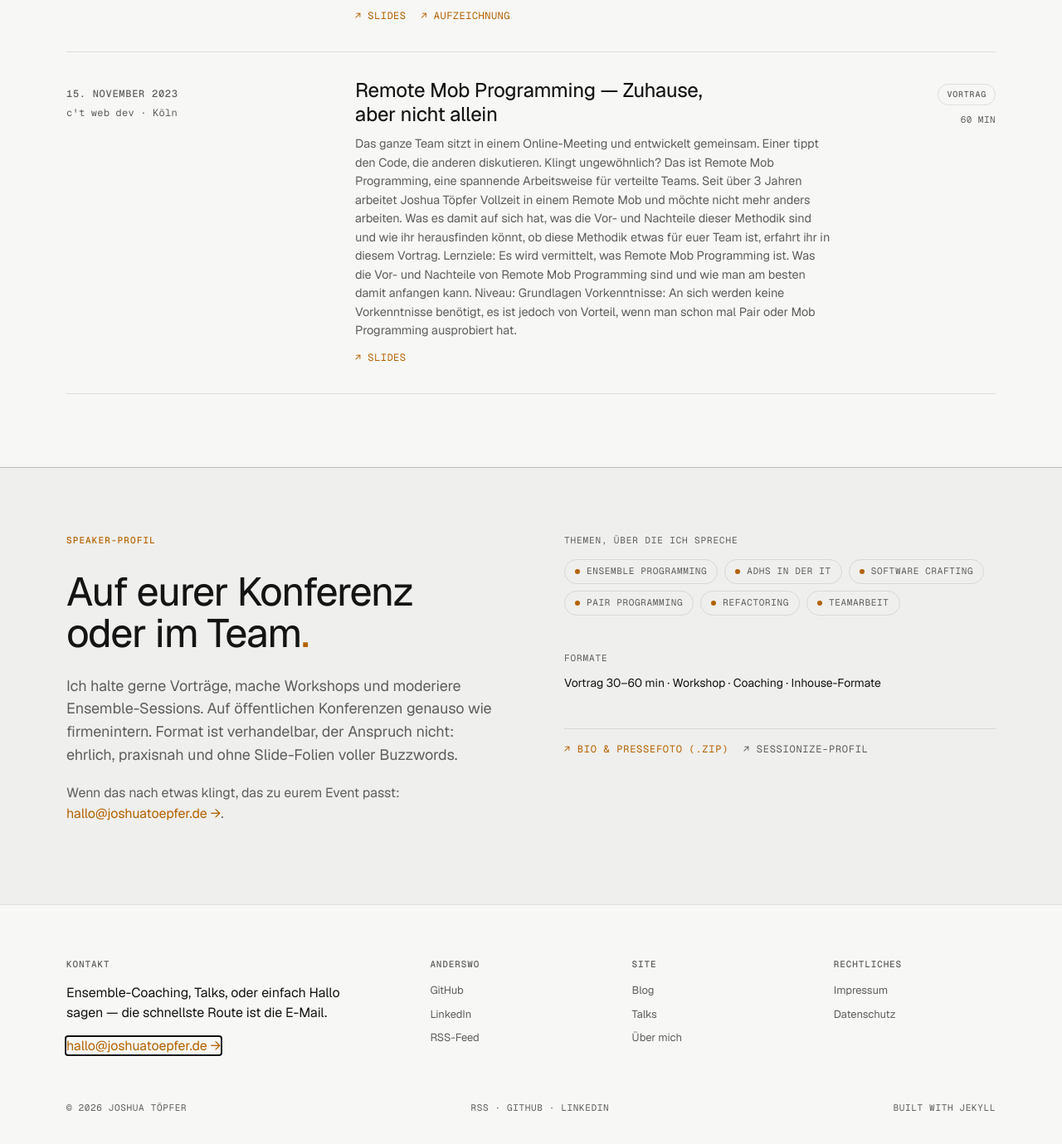
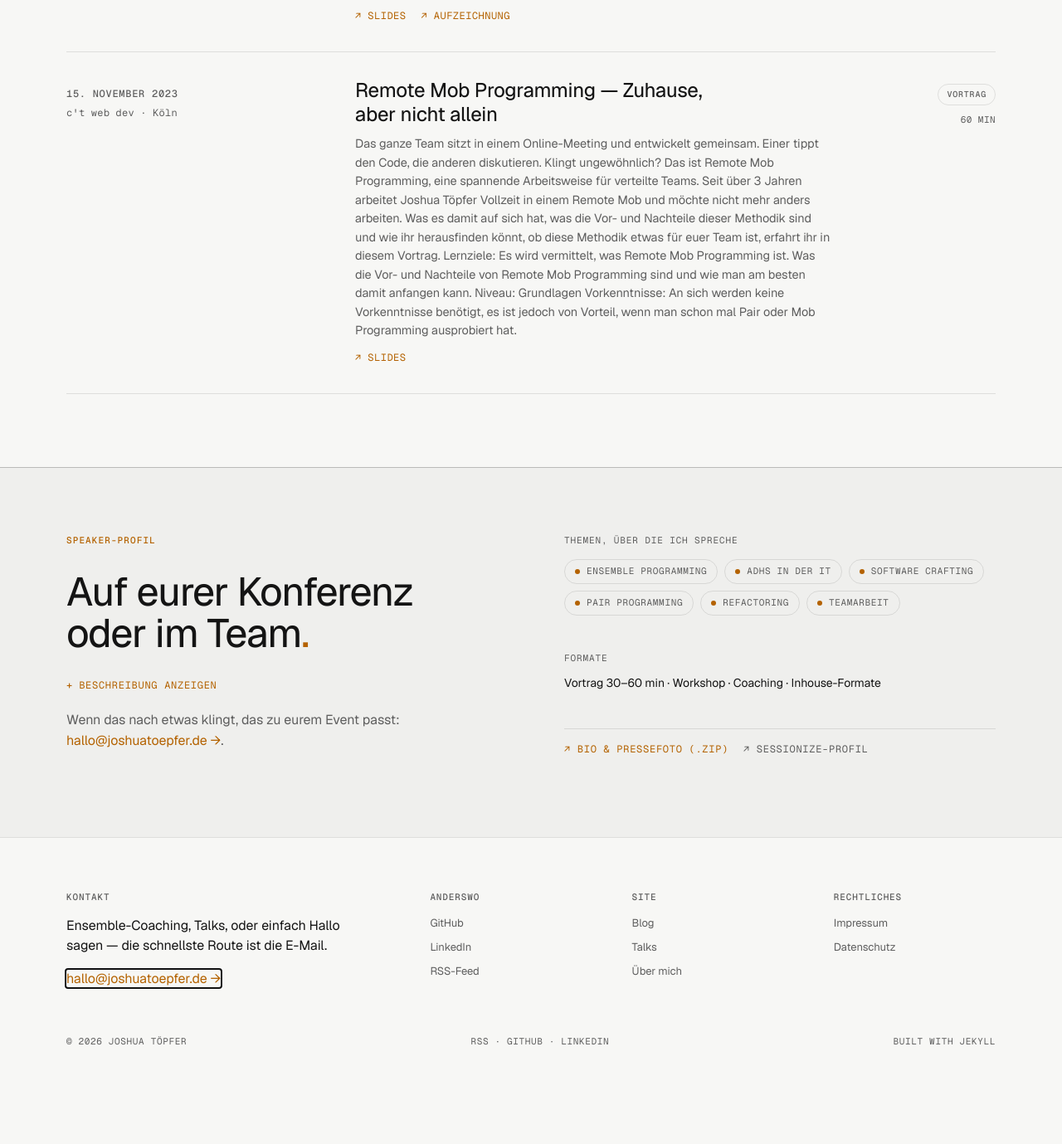
Before and after one commit to hollesse/joshuatoepfer.de, a Jekyll site: the page built from talks/index.html, in a window 1280 px wide and 1400 px high, scrolled down 10496 px. Shown: the top 1379 px of the window at 83% size. Built offline with Jekyll 4.4.1, drawn with Linux system fonts in a browser that asks for light colours; after the commit the page ends 11815 px from its top, so only the background shows below that.

Commit message:
Make speaker profile description collapsible
Wrap the lead paragraph of the speaker profile in a native <details>
element with a styled summary toggle, so the description is collapsed
by default and can be expanded without JavaScript.

Co-Authored-By: Claude Fable 5.1 <noreply@anthropic.com>
Claude-Session: https://claude.ai/code/session_01UdrgPDfB8To4BAyhpT221y

```diff
--- a/_layouts/talks.html
+++ b/_layouts/talks.html
@@ -50,12 +50,17 @@ layout: default
     <div>
       <div class="eyebrow mono">Speaker-Profil</div>
       <h2>Auf eurer Konferenz oder im Team<span class="accent-mark">.</span></h2>
+      <details class="speaker-description">
+        <summary class="mono">
+          <span class="speaker-description-toggle" data-closed="Beschreibung anzeigen" data-open="Beschreibung ausblenden"></span>
+        </summary>
         <p class="lead">
           Ich halte gerne Vorträge, mache Workshops und moderiere
           Ensemble-Sessions. Auf öffentlichen Konferenzen genauso wie
           firmenintern. Format ist verhandelbar, der Anspruch nicht: ehrlich,
           praxisnah und ohne Slide-Folien voller Buzzwords.
         </p>
+      </details>
       <p class="tail">
         Wenn das nach etwas klingt, das zu eurem Event passt:&nbsp;
         <jt-email-protected user="aGFsbG8=" domain="am9zaHVhdG9lcGZlci5kZQ==" style="color: var(--accent);">
--- a/_sass/_layout.scss
+++ b/_sass/_layout.scss
@@ -762,6 +762,38 @@
   margin: 0 0 20px;
   max-width: 44ch;
 }
+.jt .speaker-block .speaker-description {
+  margin: 0 0 20px;
+  max-width: 44ch;
+}
+.jt .speaker-block .speaker-description summary {
+  list-style: none;
+  cursor: pointer;
+  display: inline-flex;
+  align-items: center;
+  gap: 8px;
+  font-size: 12px;
+  letter-spacing: 0.06em;
+  text-transform: uppercase;
+  color: var(--accent);
+  user-select: none;
+}
+.jt .speaker-block .speaker-description summary::-webkit-details-marker { display: none; }
+.jt .speaker-block .speaker-description summary::before {
+  content: "+";
+  font-weight: 500;
+  width: 1ch;
+}
+.jt .speaker-block .speaker-description[open] summary::before { content: "−"; }
+.jt .speaker-block .speaker-description summary:focus-visible {
+  outline: 2px solid var(--accent);
+  outline-offset: 4px;
+}
+.jt .speaker-block .speaker-description-toggle::after { content: attr(data-closed); }
+.jt .speaker-block .speaker-description[open] .speaker-description-toggle::after { content: attr(data-open); }
+.jt .speaker-block .speaker-description .lead {
+  margin: 16px 0 0;
+}
 .jt .speaker-block .tail {
   font-size: 16px;
   line-height: 1.55;
```
Lines whose indentation alone changed are shown as unchanged.
